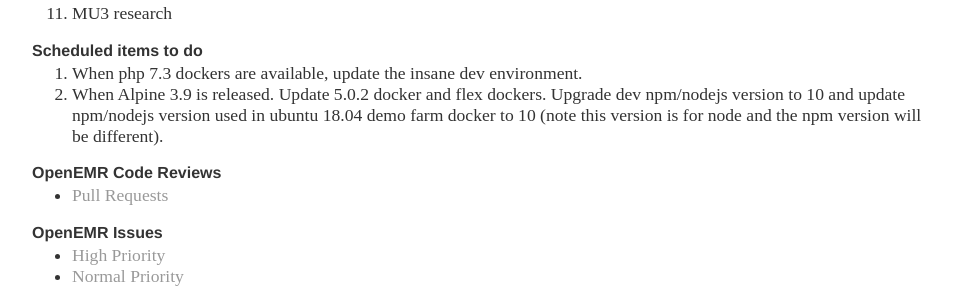
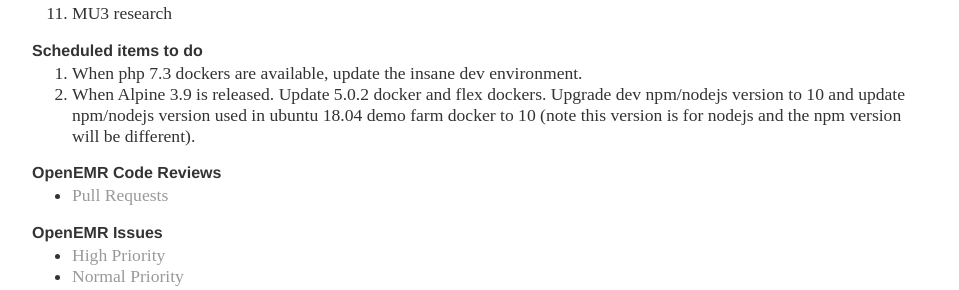
Before and after one commit to bradymiller/bradymiller.github.io, a Jekyll site: the page built from todo/index.md, in a window 1280 px wide. Shown: the part 487-777 px from the top of the page, without its empty margins (160-1119 px from the left). Built offline with Jekyll 4.4.1, drawn with Linux system fonts in a browser that asks for light colours; our own code applies the rules of GitHub Pages for plain Markdown files.

Commit message:
Update index.md

```diff
--- a/todo/index.md
+++ b/todo/index.md
@@ -18,7 +18,7 @@
 
 ### Scheduled items to do
 1. When php 7.3 dockers are available, update the insane dev environment.
-1. When Alpine 3.9 is released. Update 5.0.2 docker and flex dockers. Upgrade dev npm/nodejs version to 10 and update npm/nodejs version used in ubuntu 18.04 demo farm docker to 10 (note this version is for node and the npm version will be different).
+1. When Alpine 3.9 is released. Update 5.0.2 docker and flex dockers. Upgrade dev npm/nodejs version to 10 and update npm/nodejs version used in ubuntu 18.04 demo farm docker to 10 (note this version is for nodejs and the npm version will be different).
 
 ### OpenEMR Code Reviews
 * [Pull Requests](https://github.com/openemr/openemr/pulls)
```
